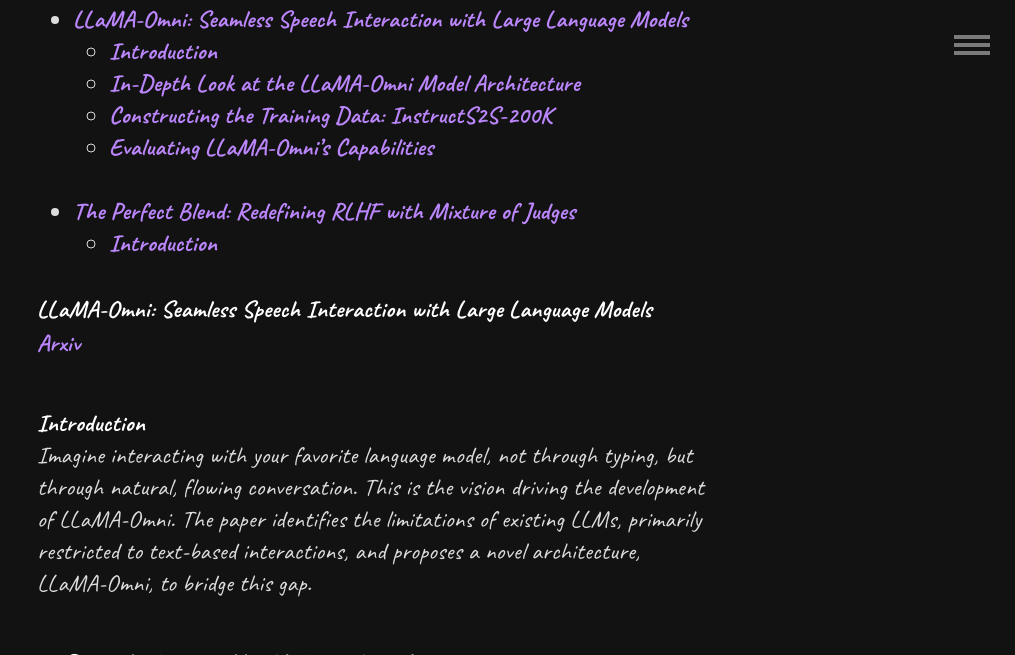
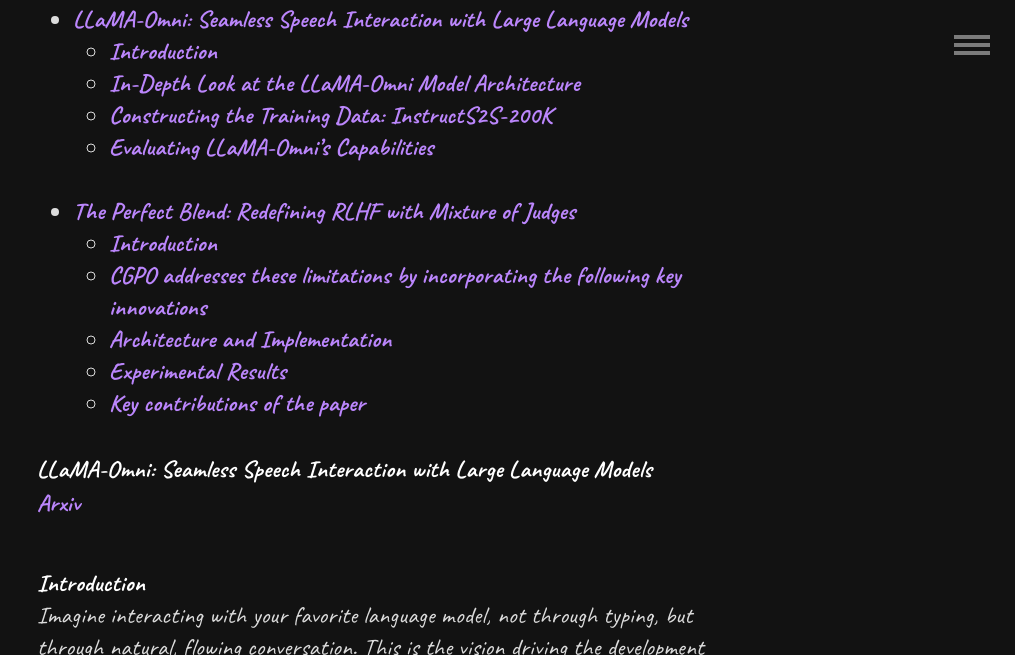
Before and after one commit to spraphul/blog, a Jekyll site: the page built from _posts/2024-10-02-paper-summaries.md, in a window 1280 px wide and 900 px high, scrolled down 340 px, cut to the strip 0-655 px from the top of the window. Shown: the whole strip, without its empty margins (265-1280 px from the left). Built offline with Jekyll 4.4.1, drawn with Linux system fonts in a browser that asks for light colours; some web fonts are replaced; some of the changed text lies outside the part shown.

Commit message:
Update 2024-10-02-paper-summaries.md

```diff
--- a/_posts/2024-10-02-paper-summaries.md
+++ b/_posts/2024-10-02-paper-summaries.md
@@ -105,7 +105,7 @@
 - Different tasks may have conflicting objectives, leading to compromises in performance when using a linear combination of reward models.
 - A uniform RLHF optimizer setup across all tasks can be suboptimal as different tasks might benefit from different hyperparameter settings.
 
-**CGPO addresses these limitations by incorporating the following key innovations:**
+## CGPO addresses these limitations by incorporating the following key innovations
 
 **1. Mixture of Judges (MoJs):**
 - Instead of relying solely on reward models, CGPO introduces two types of judges: **rule-based** and **LLM-based**.
@@ -122,20 +122,20 @@
 - Unlike traditional methods that apply a unified treatment across all tasks, CGPO segregates prompts by task and employs a customized optimization strategy for each.
 - This includes tailored MoJs, reward models, and hyperparameters for the constrained RLHF optimizer, allowing each task to be optimized independently without compromises from conflicting goals.
 
-**Architecture and Implementation:**
+## Architecture and Implementation
 
 - CGPO first separates the prompt set into distinct task categories based on prompt nature (e.g., general chat, math reasoning, safety).
 - For each task, a customized reward model is trained using relevant preference data.
 - During online generation, a task-specific mixture of judges is applied to assess constraint satisfaction for each LLM output.
 - Finally, a tailored constrained RLHF optimizer is used to update the model based on the reward model values and constraint satisfaction labels.
 
-**Experimental Results:**
+## Experimental Results
 
 - CGPO is evaluated on five tasks: **general chat, instruction following, math/code reasoning, engagement intent, and safety**.
 - Using open-source data and the Llama3.0 70b pre-trained model, CGPO consistently outperforms baseline RLHF methods (PPO and DPO) across all tasks and benchmarks.
 - Notably, CGPO effectively prevents reward hacking in coding tasks, where PPO exhibits significant performance degradation, highlighting the crucial role of MoJs.
 
-**Key contributions of the paper:**
+## Key contributions of the paper
 
 - **A novel primal-type constrained RL method** for mitigating reward hacking in multi-task LLM post-tuning.
 - **Introduction of two types of judges** (rule-based and LLM-based) for effective constraint satisfaction evaluation.
```
